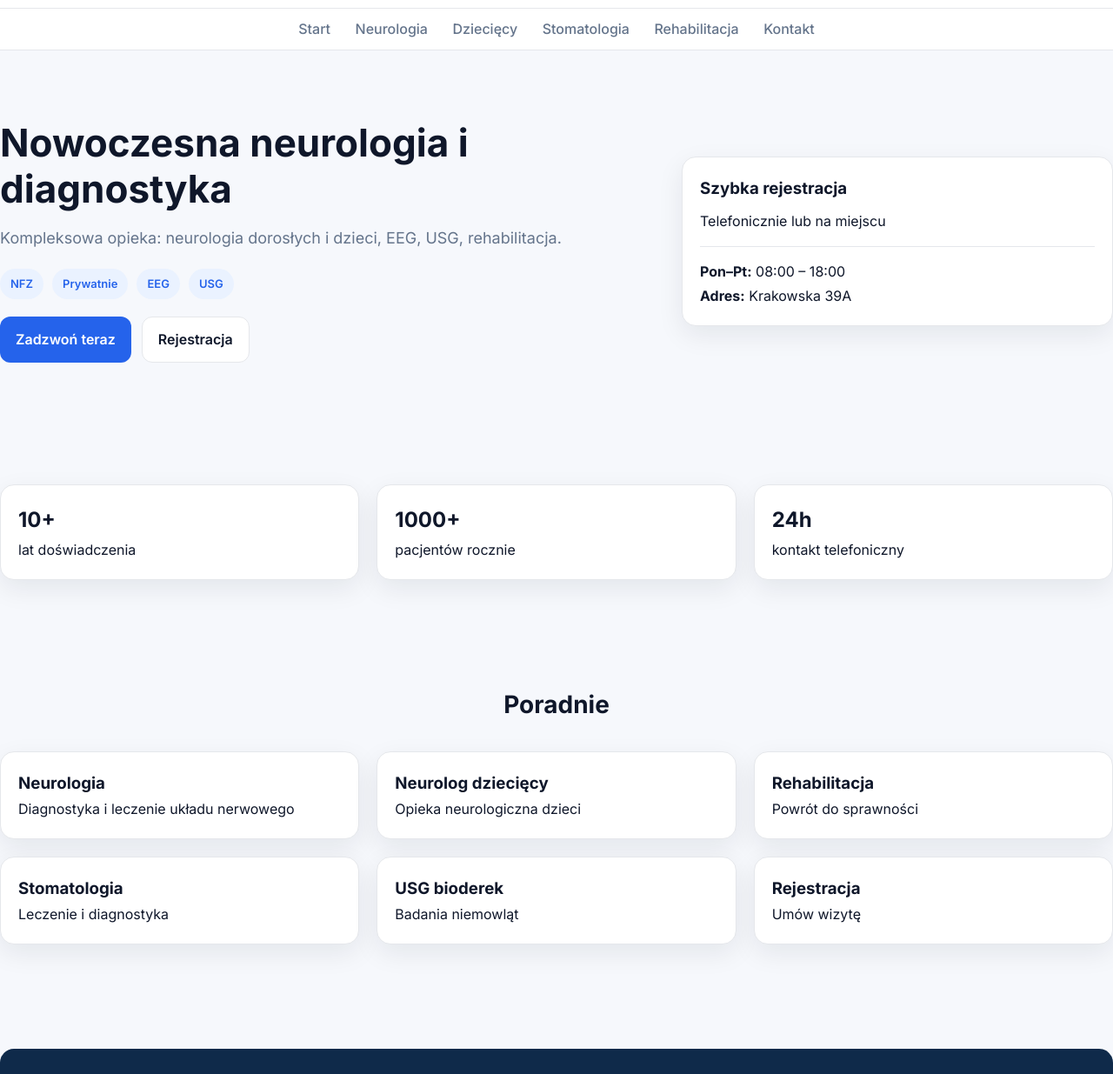
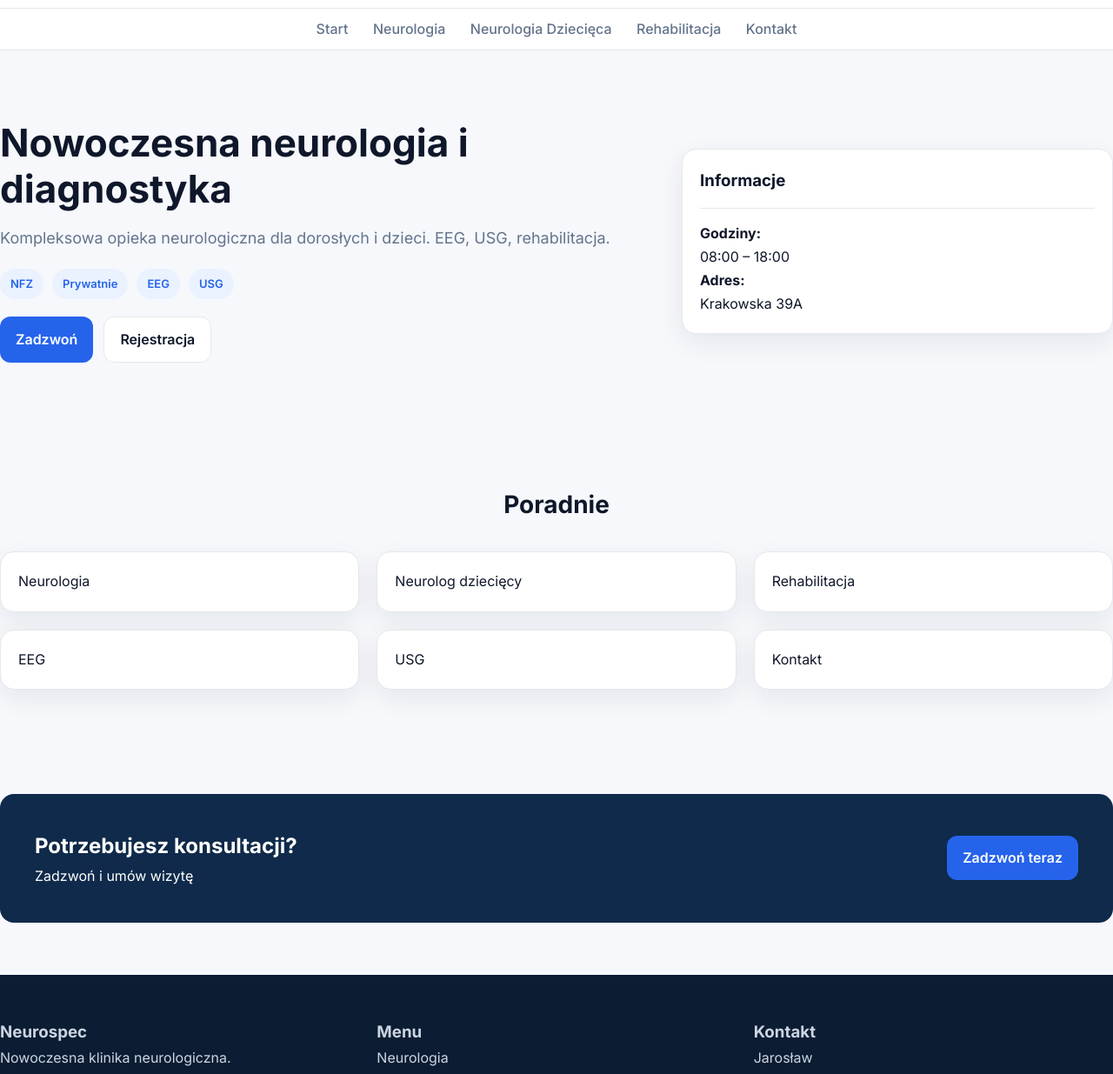
Before and after one commit to HMaciek/Neurospec, a plain HTML site: page index.html in a window 1280 px wide. Shown: the part 53-1288 px from the top of the page at 87% size. Drawn offline with Linux system fonts and the light colour scheme.

Commit message:
Update index.html

```diff
--- a/index.html
+++ b/index.html
@@ -6,15 +6,13 @@
 
 <title>Neurospec – Klinika Neurologiczna Jarosław</title>
 
-<meta name="description" content="Neurologia, EEG, USG, rehabilitacja. NFZ i prywatnie – Neurospec Jarosław.">
-
 <link href="https://fonts.googleapis.com/css2?family=Inter:wght@300;400;500;600;700;800&display=swap" rel="stylesheet">
 <link rel="stylesheet" href="css/style.css">
 </head>
 
 <body>
 
-<!-- ================= HEADER (PREMIUM 2026) ================= -->
+<!-- HEADER -->
 <header class="header">
 
   <div class="header-top">
@@ -22,7 +20,7 @@
 
       <div class="brand">
         <span class="logo-dot"></span>
-        <span class="logo-text">NEUROSPEC</span>
+        NEUROSPEC
       </div>
 
       <div class="header-contact">
@@ -39,22 +37,19 @@
 
   <div class="header-nav">
     <div class="container nav-inner">
-
       <nav>
-        <a href="index.html">Start</a>
-        <a href="neurolog.html">Neurologia</a>
-        <a href="neurolog-dzieciecy.html">Dziecięcy</a>
-        <a href="stomatologia.html">Stomatologia</a>
-        <a href="rehabilitacja.html">Rehabilitacja</a>
-        <a href="kontakt.html">Kontakt</a>
+        <a href="#">Start</a>
+        <a href="#">Neurologia</a>
+        <a href="#">Neurologia Dziecięca</a>
+        <a href="#">Rehabilitacja</a>
+        <a href="#">Kontakt</a>
       </nav>
-
     </div>
   </div>
 
 </header>
 
-<!-- ================= HERO (APP STYLE 2026) ================= -->
+<!-- HERO -->
 <section class="hero-premium">
 
   <div class="container hero-grid">
@@ -64,7 +59,7 @@
       <h1>Nowoczesna neurologia i diagnostyka</h1>
 
       <p>
-        Kompleksowa opieka: neurologia dorosłych i dzieci, EEG, USG, rehabilitacja.
+        Kompleksowa opieka neurologiczna dla dorosłych i dzieci. EEG, USG, rehabilitacja.
       </p>
 
       <div class="hero-badges">
@@ -76,10 +71,10 @@
 
       <div class="hero-actions">
         <a href="tel:+48166232415" class="btn btn-primary">
-          Zadzwoń teraz
+          Zadzwoń
         </a>
 
-        <a href="kontakt.html" class="btn btn-outline">
+        <a href="#" class="btn btn-outline">
           Rejestracja
         </a>
       </div>
@@ -89,13 +84,14 @@
     <div class="hero-right">
 
       <div class="card hero-card">
-        <h3>Szybka rejestracja</h3>
-        <p>Telefonicznie lub na miejscu</p>
+
+        <h3>Informacje</h3>
 
         <div class="divider"></div>
 
-        <p><strong>Pon–Pt:</strong> 08:00 – 18:00</p>
-        <p><strong>Adres:</strong> Krakowska 39A</p>
+        <p><strong>Godziny:</strong><br>08:00 – 18:00</p>
+        <p><strong>Adres:</strong><br>Krakowska 39A</p>
+
       </div>
 
     </div>
@@ -104,31 +100,7 @@
 
 </section>
 
-<!-- ================= STATS ================= -->
-<section class="stats">
-
-  <div class="container grid-3">
-
-    <div class="card stat">
-      <h2>10+</h2>
-      <p>lat doświadczenia</p>
-    </div>
-
-    <div class="card stat">
-      <h2>1000+</h2>
-      <p>pacjentów rocznie</p>
-    </div>
-
-    <div class="card stat">
-      <h2>24h</h2>
-      <p>kontakt telefoniczny</p>
-    </div>
-
-  </div>
-
-</section>
-
-<!-- ================= SERVICES ================= -->
+<!-- SERVICES -->
 <section>
 
   <div class="container">
@@ -137,35 +109,12 @@
 
     <div class="grid-3">
 
-      <a class="card service" href="neurolog.html">
-        <h3>Neurologia</h3>
-        <p>Diagnostyka i leczenie układu nerwowego</p>
-      </a>
-
-      <a class="card service" href="neurolog-dzieciecy.html">
-        <h3>Neurolog dziecięcy</h3>
-        <p>Opieka neurologiczna dzieci</p>
-      </a>
-
-      <a class="card service" href="rehabilitacja.html">
-        <h3>Rehabilitacja</h3>
-        <p>Powrót do sprawności</p>
-      </a>
-
-      <a class="card service" href="stomatologia.html">
-        <h3>Stomatologia</h3>
-        <p>Leczenie i diagnostyka</p>
-      </a>
-
-      <a class="card service" href="preluksacja.html">
-        <h3>USG bioderek</h3>
-        <p>Badania niemowląt</p>
-      </a>
-
-      <a class="card service" href="kontakt.html">
-        <h3>Rejestracja</h3>
-        <p>Umów wizytę</p>
-      </a>
+      <a class="card" href="#">Neurologia</a>
+      <a class="card" href="#">Neurolog dziecięcy</a>
+      <a class="card" href="#">Rehabilitacja</a>
+      <a class="card" href="#">EEG</a>
+      <a class="card" href="#">USG</a>
+      <a class="card" href="#">Kontakt</a>
 
     </div>
 
@@ -173,45 +122,44 @@
 
 </section>
 
-<!-- ================= CTA ================= -->
-<section class="cta">
+<!-- CTA -->
+<section>
 
   <div class="container cta-box">
 
     <div>
       <h2>Potrzebujesz konsultacji?</h2>
-      <p>Skontaktuj się i umów wizytę w kilka minut</p>
+      <p>Zadzwoń i umów wizytę</p>
     </div>
 
     <a href="tel:+48166232415" class="btn btn-primary">
-      Zadzwoń
+      Zadzwoń teraz
     </a>
 
   </div>
 
 </section>
 
-<!-- ================= FOOTER ================= -->
+<!-- FOOTER -->
 <footer>
 
   <div class="container grid-3">
 
     <div>
       <h3>Neurospec</h3>
-      <p>Nowoczesna klinika neurologiczna w Jarosławiu</p>
+      <p>Nowoczesna klinika neurologiczna.</p>
     </div>
 
     <div>
-      <h3>Poradnie</h3>
+      <h3>Menu</h3>
       <p><a href="#">Neurologia</a></p>
       <p><a href="#">Rehabilitacja</a></p>
-      <p><a href="#">Stomatologia</a></p>
     </div>
 
     <div>
       <h3>Kontakt</h3>
-      <p>📍 Krakowska 39A</p>
-      <p>📞 +48 16 623 24 15</p>
+      <p>Jarosław</p>
+      <p>+48 16 623 24 15</p>
     </div>
 
   </div>
```
